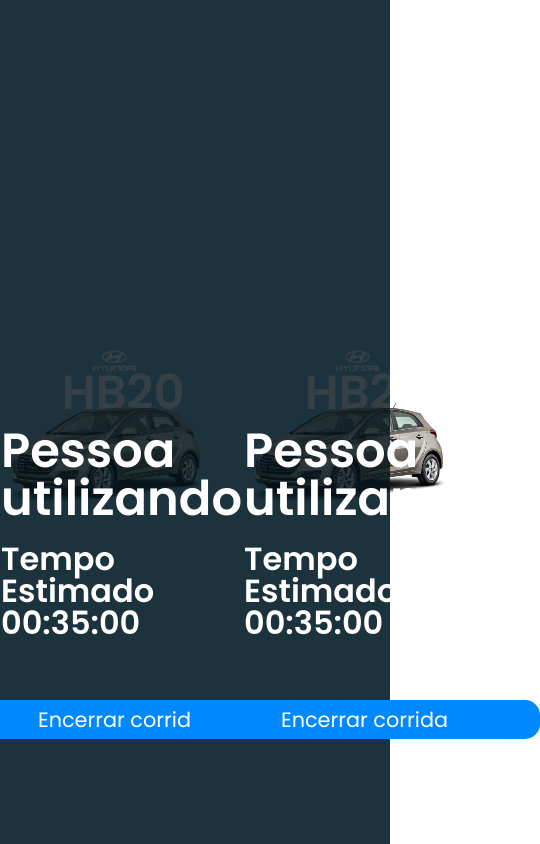
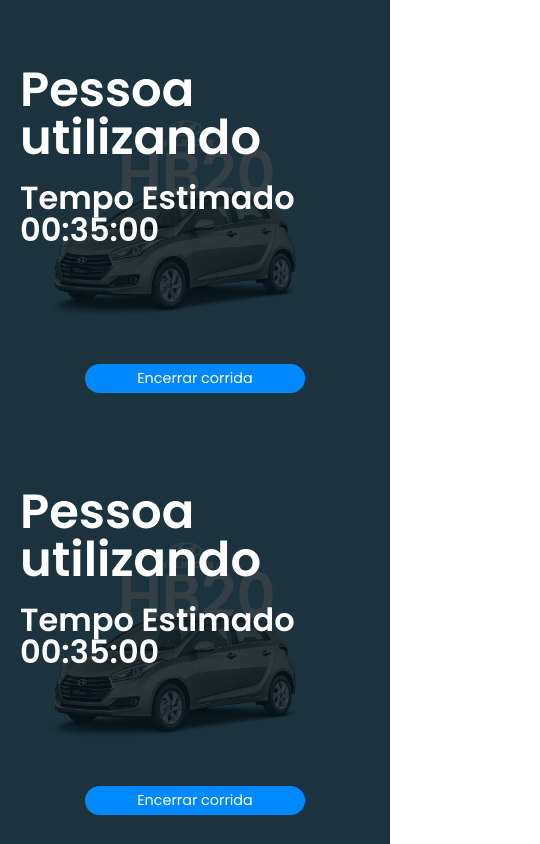
Before and after one commit to AnjuUx/controle-de-carros, a React (Vite) app: page /utilizando in a window 390 px wide. Shown: the whole page, 540 px wide, since content can reach past the window. Built offline with nearby package versions, Linux system fonts and the light colour scheme.

Commit message:
responsividade (incompleta)

```diff
--- a/src/components/Button/styles.tsx
+++ b/src/components/Button/styles.tsx
@@ -10,7 +10,7 @@
     font-family: ${variables.fonts.poppins};
     font-weight: 400;
     font-size: 1.3rem;
-    transition: ease .2s;
+    transition: ease 0.2s;
     z-index: 99;
     width: 350px;
 
@@ -18,6 +18,19 @@
         cursor: pointer;
         background-color: ${variables.colors.blue}af;
     }
+
+    @media screen and (max-width: ${variables.breakpoints.laptop}) {
+        font-size: 1.2rem;
+        width: 320px;
+    }
+    @media screen and (max-width: ${variables.breakpoints.tablet}) {
+        font-size: 1rem;
+        width: 250px;
+    }
+    @media screen and (max-width: ${variables.breakpoints.smallSmartphone}) {
+        font-size: 0.9rem;
+        width: 220px;
+    }
 `
 
 export default StyledButton
--- a/src/components/Car/index.tsx
+++ b/src/components/Car/index.tsx
@@ -23,8 +23,7 @@
     close,
     buttonText,
     usage,
-    form
-
+    form,
 }: CarProps) => {
     return (
         <StyledDiv style={{ backgroundImage: `url(${image})` }} title={title}>
--- a/src/components/Car/styles.tsx
+++ b/src/components/Car/styles.tsx
@@ -2,15 +2,16 @@
 import flex from '@/utils/flex'
 import variables from '@/variables'
 
-const padding = '24px'
+const padding = '20px'
 
 const StyledDiv = styled.div`
     ${flex('column', 'space-around', 'center')}
+    width: 50%;
     height: calc(100% - ${padding} - ${padding});
-    width: 50%;
     background: center center no-repeat;
     background-size: 100%;
     padding: ${padding};
+    overflow: hidden;
 
     .back {
         background-color: transparent;
@@ -43,6 +44,18 @@
             font-weight: 600;
         }
     }
+
+    @media screen and (max-width: ${variables.breakpoints.smartphone}) {
+        width: 80%;
+        background-size: 80%;
+        button {
+            margin-top: 200px;
+        }
+    }
+
+    @media screen and (max-width: ${variables.breakpoints.smallSmartphone}) {
+        width: calc(100% - ${padding} - ${padding});
+    }
 `
 
 export default StyledDiv
--- a/src/components/LabelInput/styles.tsx
+++ b/src/components/LabelInput/styles.tsx
@@ -28,8 +28,36 @@
     }
 
     span {
-        font-size: .8rem;
+        font-size: 0.8rem;
         color: ${variables.colors.lightRed};
+    }
+
+    @media screen and (max-width: ${variables.breakpoints.laptop}) {
+        input {
+            font-size: 1.6rem;
+        }
+    }
+    @media screen and (max-width: ${variables.breakpoints.tablet}) {
+        label {
+            font-size: 1rem;
+        }
+
+        input {
+            font-size: 1rem;
+        }
+    }
+    @media screen and (max-width: ${variables.breakpoints.smartphone}) {
+        input {
+        }
+    }
+    @media screen and (max-width: ${variables.breakpoints.smallSmartphone}) {
+        label {
+            font-size: .9rem;
+        }
+
+        input {
+            font-size: .9rem;
+        }
     }
 `
 
--- a/src/patterns/Cars/index.tsx
+++ b/src/patterns/Cars/index.tsx
@@ -1,7 +1,8 @@
 import StyledSection from './styles'
 import Car from '@/components/Car'
 import Overlay from '@/components/Overlay'
-import { ReactElement, useState } from 'react'
+import { ReactElement, useEffect, useState } from 'react'
+import variables from '@/variables'
 
 interface CarsProps {
     carNames: string[]
@@ -13,19 +14,36 @@
 
 const Cars = ({ carNames, carImages, buttonText, usage, form }: CarsProps) => {
     const [selected, setSelected] = useState<boolean[]>([false, false])
+    const [smartphone, setSmartphone] = useState<boolean>(false)
+
+    const smartphoneBreakpoint = Number(
+        variables.breakpoints.smartphone.slice(0, 3)
+    )
+    const isASmartphone = window.screen.width <= smartphoneBreakpoint
+
+    useEffect(() => {
+        if (isASmartphone) setSmartphone(true)
+        if (!isASmartphone) setSmartphone(false)
+    }, [isASmartphone])
 
     const selectHandle = (car: '1' | '2') => {
+        if (isASmartphone) setSmartphone(true)
+        if (!isASmartphone) setSmartphone(false)
         if (car === '1') setSelected([true, false])
         if (car === '2') setSelected([false, true])
     }
 
     const closeHandle = () => {
         setSelected([false, false])
+        setSmartphone(false)
     }
 
     return (
         <StyledSection>
             <Overlay />
+            {smartphone && !selected[0] ? (
+                ''
+            ) : (
                 <Car
                     image={carImages[0]}
                     title={carNames[0]}
@@ -36,6 +54,10 @@
                     usage={usage}
                     form={form}
                 />
+            )}
+            {smartphone && !selected[1] ? (
+                ''
+            ) : (
                 <Car
                     image={carImages[1]}
                     title={carNames[1]}
@@ -46,6 +68,7 @@
                     usage={usage}
                     form={form}
                 />
+            )}
         </StyledSection>
     )
 }
--- a/src/patterns/Cars/styles.tsx
+++ b/src/patterns/Cars/styles.tsx
@@ -1,11 +1,15 @@
-import styled from "styled-components";
-import flex from "@/utils/flex";
-import variables from "@/variables";
+import styled from 'styled-components'
+import flex from '@/utils/flex'
+import variables from '@/variables'
 
 const StyledSection = styled.section`
     ${flex('row')}
     height: 100%;
     background-color: ${variables.colors.lightBlue};
+
+    @media screen and (max-width: ${variables.breakpoints.smartphone}) {
+        ${flex('column', 'center', 'center')}
+    }
 `
 
 export default StyledSection
--- a/src/patterns/Form/styles.tsx
+++ b/src/patterns/Form/styles.tsx
@@ -13,6 +13,10 @@
     .button-wrapper {
         margin-top: 20px;
     }
+
+    @media screen and (max-width: ${variables.breakpoints.smartphone}) {
+
+    }
 `
 
 export default StyledForm
--- a/src/variables/index.ts
+++ b/src/variables/index.ts
@@ -12,6 +12,14 @@
     fonts: {
         poppins: "'Poppins', sans-serif",
     },
+
+    breakpoints: {
+        smallSmartphone: '400px',
+        smartphone: '630px',
+        tablet: '868px',
+        laptop: '1024px',
+        desktop: '1368px'
+    }
 }
 
 export default variables
```
Lines whose indentation alone changed are shown as unchanged.
